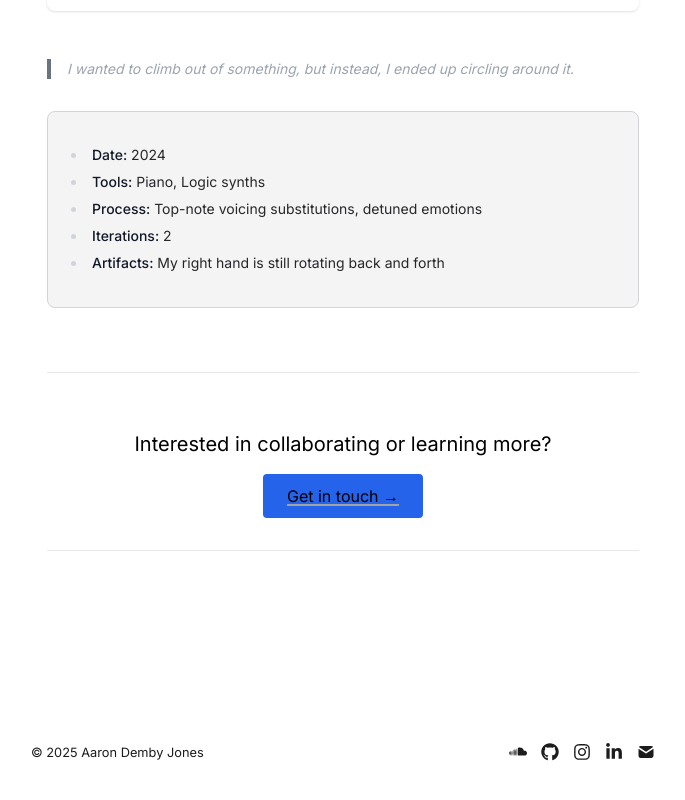
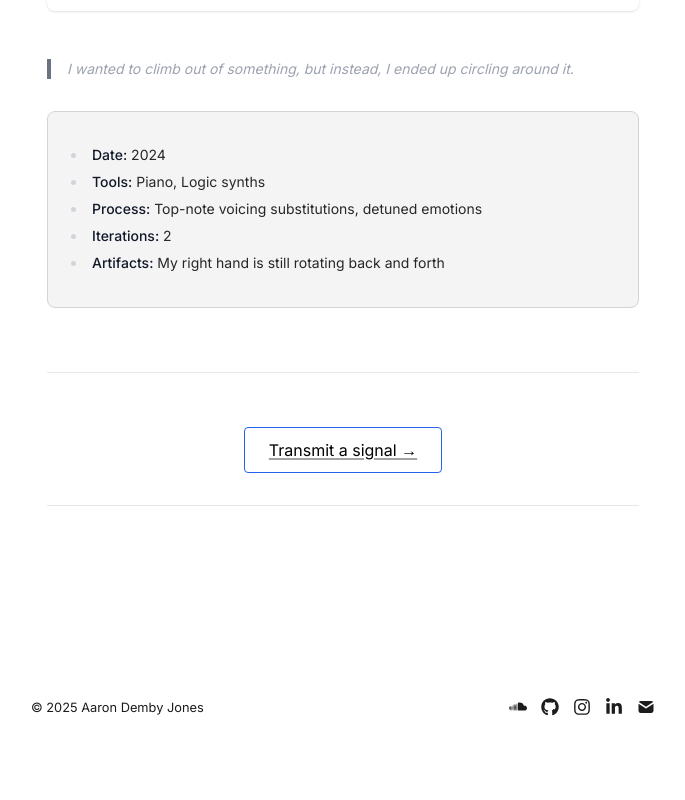
Before and after one commit to 1msirius/Nextfolio, a Next.js app: page /projects/above in a window 1280 px wide. Shown: the part 1833-2633 px from the top of the page, without its empty margins (297-982 px from the left). Built offline with nearby package versions, Linux system fonts and the light colour scheme; grey boxes are pictures that could not be loaded.

Commit message:
Fix cta to be weirder

```diff
--- a/app/components/call-to-action.tsx
+++ b/app/components/call-to-action.tsx
@@ -1,13 +1,13 @@
-// components/call-to-action.tsx
 export default function CallToAction({ email }: { email: string }) {
   return (
     <section className="my-16 py-8 border-t border-b text-center">
-        <p className="text-xl mb-4">Interested in collaborating or learning more?</p>
+      <p className="text-lg italic text-zinc-700 mb-4">
+      </p>
       <a
         href={`mailto:${email}`}
-          className="inline-block px-6 py-2 bg-blue-600 text-white rounded hover:bg-blue-700 transition"
+        className="inline-block px-6 py-2 border border-blue-600 text-blue-600 rounded hover:bg-blue-600 hover:text-white transition duration-200"
       >
-          Get in touch →
+        Transmit a signal →
       </a>
     </section>
   );
```
Lines whose indentation alone changed are shown as unchanged.
